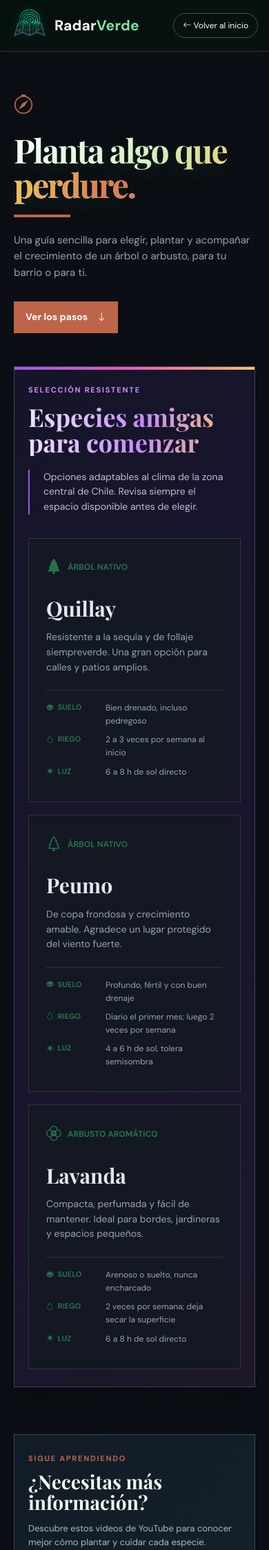
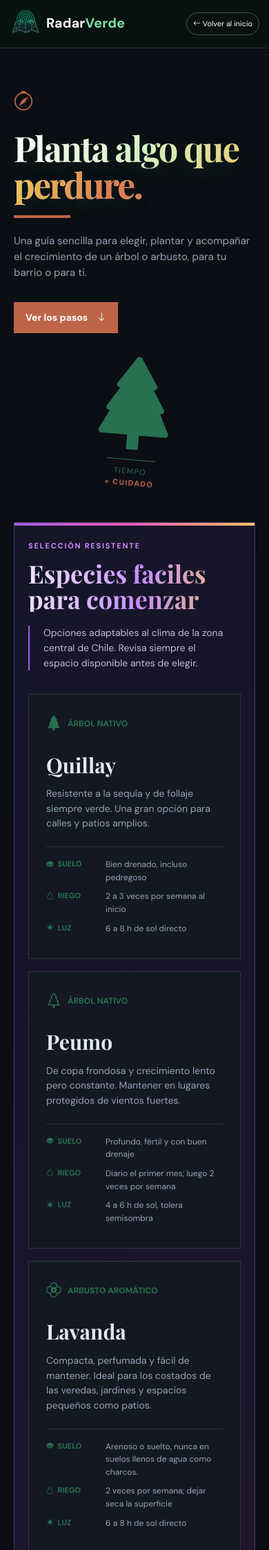
Before and after one commit to kagekaoo942/RadarVerde, a Flask app: page /guia in a window 390 px wide. Shown: the top 2247 px of the page at 69% size. Run offline with Flask 3, Linux system fonts and the light colour scheme.

Commit message:
termianr

```diff
--- a/css/guia.css
+++ b/css/guia.css
@@ -55,6 +55,7 @@ body {
     font-weight: 700;
     gap: 14px;
     letter-spacing: .01em;
+    min-width: 0;
 }
 
 .guide-brand img {
@@ -69,11 +70,17 @@ body {
     color: #7ee5a2;
 }
 
+.guide-brand > span {
+    min-width: 0;
+    overflow-wrap: anywhere;
+}
+
 .back-link {
     border: 1px solid rgba(168, 215, 149, .35);
     border-radius: 999px;
     font-size: 13px;
     padding: 8px 13px;
+    white-space: nowrap;
     transition: background-color .2s ease, border-color .2s ease;
 }
 
@@ -98,6 +105,15 @@ body {
     justify-content: space-between;
     min-height: 430px;
     padding: 72px 24px 66px;
+}
+
+.hero-copy,
+.section-heading,
+.species-card,
+.more-info-heading,
+.video-title,
+.watering-note > div:last-child {
+    min-width: 0;
 }
 
 .eyebrow {
@@ -159,6 +175,7 @@ body {
     color: var(--muted);
     font-size: 17px;
     max-width: 480px;
+    overflow-wrap: anywhere;
 }
 
 .hero-action {
@@ -250,6 +267,7 @@ body {
     color: var(--ink);
     font-size: 14px;
     max-width: 850px;
+    overflow-wrap: anywhere;
 }
 
 .steps-section,
@@ -307,6 +325,7 @@ body {
     color: var(--muted);
     font-size: 14px;
     max-width: 740px;
+    overflow-wrap: anywhere;
 }
 
 .split-heading {
@@ -350,6 +369,7 @@ body {
     color: #c4b9d9;
     font-size: 14px;
     max-width: 290px;
+    overflow-wrap: anywhere;
     padding-left: 20px;
 }
 
@@ -417,6 +437,7 @@ body {
     color: var(--muted);
     font-size: 14px;
     min-height: 68px;
+    overflow-wrap: anywhere;
 }
 
 .care-list {
@@ -446,6 +467,34 @@ body {
 .care-list dd {
     color: var(--muted);
     font-size: 12px;
+    overflow-wrap: anywhere;
+}
+
+.care-warning {
+    align-items: flex-start;
+    background: rgba(190, 101, 73, .12);
+    border: 1px solid rgba(242, 196, 95, .42);
+    color: #e6d8c3;
+    display: flex;
+    gap: 14px;
+    margin: -48px auto 72px;
+    max-width: 1112px;
+    padding: 18px 22px;
+}
+
+.care-warning > i {
+    color: #f2c45f;
+    flex: 0 0 auto;
+    font-size: 19px;
+    margin-top: 2px;
+}
+
+.care-warning p {
+    font-size: 13px;
+}
+
+.care-warning strong {
+    color: #f2c45f;
 }
 
 .more-info {
@@ -661,32 +710,55 @@ body {
 
 @media (max-width: 760px) {
     .guide-header {
+        align-items: center;
         min-height: 70px;
-        padding: 10px 16px;
+        gap: 12px;
+        padding: 8px 14px;
     }
 
     .guide-brand {
-        font-size: 21px;
-        gap: 9px;
+        flex: 1 1 auto;
+        font-size: clamp(18px, 5vw, 21px);
+        gap: 7px;
     }
 
     .guide-brand img {
-        height: 54px;
-        width: 54px;
+        height: 46px;
+        width: 46px;
     }
 
     .back-link {
-        font-size: 12px;
+        flex: 0 0 auto;
+        font-size: clamp(10px, 2.8vw, 12px);
+        padding: 7px 9px;
     }
 
     .guide-hero {
         align-items: flex-start;
+        flex-direction: column;
         min-height: auto;
         padding: 55px 20px 48px;
     }
 
+    .hero-copy h1 {
+        font-size: clamp(42px, 13vw, 62px);
+        overflow-wrap: normal;
+    }
+
     .hero-mark {
-        display: none;
+        align-self: center;
+        display: flex;
+        gap: 9px;
+        margin: 34px auto 0;
+        transform: rotate(5deg);
+    }
+
+    .hero-mark i {
+        font-size: clamp(135px, 30vw, 170px);
+    }
+
+    .hero-mark span {
+        font-size: 11px;
     }
 
     .hero-text {
@@ -706,7 +778,7 @@ body {
     .step-row {
         align-items: start;
         gap: 13px;
-        grid-template-columns: 29px 43px minmax(0, 1fr);
+        grid-template-columns: 25px 43px minmax(0, 1fr);
     }
 
     .step-icon {
@@ -751,6 +823,12 @@ body {
         display: block;
         margin: 0 20px 52px;
         padding: 26px 20px;
+    }
+
+    .care-warning {
+        max-width: calc(100% - 40px);
+        margin: -30px 20px 52px;
+        padding: 16px;
     }
 
     .more-info-heading > p:last-child {
--- a/templates/guia.html
+++ b/templates/guia.html
@@ -29,8 +29,8 @@
                 <h1>Planta algo que<br><em>perdure.</em></h1>
                 <p class="hero-text">Una guía sencilla para elegir, plantar y acompañar el crecimiento de un árbol o
                     arbusto, para tu barrio o para ti.</p>
-                <a class="hero-action" href="#pasos" id="guide-toggle" aria-controls="guide-reveal" aria-expanded="false">Ver los pasos <i class="bi bi-arrow-down"
-                    aria-hidden="true"></i></a>
+                <a class="hero-action" href="#pasos" id="guide-toggle" aria-controls="guide-reveal"
+                    aria-expanded="false">Ver los pasos <i class="bi bi-arrow-down" aria-hidden="true"></i></a>
             </div>
             <div class="hero-mark" aria-hidden="true">
                 <i class="bi bi-tree-fill"></i>
@@ -42,14 +42,14 @@
             <div class="guide-reveal-inner">
                 <section class="field-note" aria-label="Recomendación principal">
                     <i class="bi bi-info-circle-fill" aria-hidden="true"></i>
-                    <p><strong>La clave es observar.</strong> Antes de cavar, mira cuántas horas de sol recibe el lugar, cómo
-                        drena el agua y cuánto espacio tendrá la planta al crecer.</p>
+                    <p><strong>La clave es observar.</strong> Antes de cavar, mira cuántas horas de sol recibe el lugar,
+                        el tipo de suelo donde se plantará la especie
+                        y cuánto espacio tendrá la planta al crecer.</p>
                 </section>
-
                 <section class="steps-section" id="pasos">
                     <div class="section-heading">
-                <p class="eyebrow">Método en cinco movimientos</p>
-                <h2>De la tierra a la copa</h2>
+                        <p class="eyebrow">Métodos en cinco sencillos pasos</p>
+                        <h2>De la base hasta la copa</h2>
                     </div>
                     <div class="steps-list">
                         <article class="step-row">
@@ -57,7 +57,8 @@
                             <div class="step-icon"><i class="bi bi-geo-alt-fill" aria-hidden="true"></i></div>
                             <div>
                                 <h3>Elige el lugar</h3>
-                        <p>Busca un espacio con drenaje, lejos de cables y muros. Deja al menos 3 metros de distancia de
+                                <p>Busca un espacio con drenaje, lejos de cables y muros. Deja al menos 3 metros de
+                                    distancia de
                                     construcciones.</p>
                             </div>
                         </article>
@@ -66,7 +67,8 @@
                             <div class="step-icon"><i class="bi bi-brightness-high-fill" aria-hidden="true"></i></div>
                             <div>
                                 <h3>Lee la luz</h3>
-                        <p>Observa el sitio durante el día. La mayoría de las especies de esta guía necesita entre 4 y 8
+                                <p>Observa el sitio durante el día. La mayoría de las especies de esta guía necesita
+                                    entre 4 y 8
                                     horas de sol directo.</p>
                             </div>
                         </article>
@@ -75,7 +77,8 @@
                             <div class="step-icon"><i class="bi bi-moisture" aria-hidden="true"></i></div>
                             <div>
                                 <h3>Prepara el suelo</h3>
-                        <p>Haz un hoyo dos veces más ancho que el cepellón y de la misma profundidad. Mezcla la tierra
+                                <p>Haz un hoyo dos veces más ancho que el cepellón y de la misma profundidad. Mezcla la
+                                    tierra
                                     retirada con compost maduro.</p>
                             </div>
                         </article>
@@ -84,7 +87,8 @@
                             <div class="step-icon"><i class="bi bi-flower1" aria-hidden="true"></i></div>
                             <div>
                                 <h3>Planta sin apretar</h3>
-                        <p>Retira el contenedor con cuidado, afloja suavemente las raíces y deja el cuello de la planta
+                                <p>Retira el contenedor con cuidado, afloja suavemente las raíces y deja el cuello de la
+                                    planta
                                     al nivel del suelo.</p>
                             </div>
                         </article>
@@ -93,12 +97,19 @@
                             <div class="step-icon"><i class="bi bi-droplet-fill" aria-hidden="true"></i></div>
                             <div>
                                 <h3>Riega y protege</h3>
-                        <p>Forma un borde de tierra, riega lento hasta humedecer profundo y cubre alrededor con hojas
+                                <p>Forma un borde de tierra, riega lento hasta humedecer profundo y cubre alrededor con
+                                    hojas
                                     secas o mulch, sin tocar el tronco.</p>
                             </div>
                         </article>
                     </div>
                 </section>
+                <aside class="care-warning" aria-label="Advertencia sobre la guía">
+                    <i class="bi bi-exclamation-triangle-fill" aria-hidden="true"></i>
+                    <p><strong>Importante:</strong> Los pasos mencionados pueden variar según la especie, el lugar y el
+                        clima. En cualquier caso, infórmese y siempre consulte con algún experto ante cualquier duda que
+                        se tenga.</p>
+                </aside>
             </div>
         </div>
 
@@ -107,7 +118,7 @@
                 <div class="section-heading split-heading">
                     <div>
                         <p class="eyebrow">Selección resistente</p>
-                        <h2>Especies amigas<br>para comenzar</h2>
+                        <h2>Especies faciles<br>para comenzar</h2>
                     </div>
                     <p>Opciones adaptables al clima de la zona central de Chile. Revisa siempre el espacio disponible
                         antes de elegir.</p>
@@ -117,7 +128,7 @@
                         <div class="species-top"><i class="bi bi-tree-fill" aria-hidden="true"></i><span>Árbol
                                 nativo</span></div>
                         <h3>Quillay</h3>
-                        <p>Resistente a la sequía y de follaje siempreverde. Una gran opción para calles y patios
+                        <p>Resistente a la sequía y de follaje siempre verde. Una gran opción para calles y patios
                             amplios.</p>
                         <dl class="care-list">
                             <div>
@@ -138,7 +149,8 @@
                         <div class="species-top"><i class="bi bi-tree" aria-hidden="true"></i><span>Árbol nativo</span>
                         </div>
                         <h3>Peumo</h3>
-                        <p>De copa frondosa y crecimiento amable. Agradece un lugar protegido del viento fuerte.</p>
+                        <p>De copa frondosa y crecimiento lento pero constante. Mantener en lugares protegidos de
+                            vientos fuertes.</p>
                         <dl class="care-list">
                             <div>
                                 <dt><i class="bi bi-layers-fill"></i> Suelo</dt>
@@ -158,16 +170,18 @@
                         <div class="species-top"><i class="bi bi-flower2" aria-hidden="true"></i><span>Arbusto
                                 aromático</span></div>
                         <h3>Lavanda</h3>
-                        <p>Compacta, perfumada y fácil de mantener. Ideal para bordes, jardineras y espacios pequeños.
+                        <p>Compacta, perfumada y fácil de mantener. Ideal para los costados de las veredas, jardines y
+                            espacios pequeños
+                            como patios.</p>
                         </p>
                         <dl class="care-list">
                             <div>
                                 <dt><i class="bi bi-layers-fill"></i> Suelo</dt>
-                                <dd>Arenoso o suelto, nunca encharcado</dd>
+                                <dd>Arenoso o suelto, nunca en suelos llenos de agua como charcos.</dd>
                             </div>
                             <div>
                                 <dt><i class="bi bi-droplet"></i> Riego</dt>
-                                <dd>2 veces por semana; deja secar la superficie</dd>
+                                <dd>2 veces por semana; dejar seca la superficie</dd>
                             </div>
                             <div>
                                 <dt><i class="bi bi-sun-fill"></i> Luz</dt>
@@ -186,19 +200,28 @@
                 <p>Descubre estos videos de YouTube para conocer mejor cómo plantar y cuidar cada especie.</p>
             </div>
             <div class="video-links">
-                <a class="video-link" href="https://www.youtube.com/watch?v=VyvI7ibrkAQ" target="_blank" rel="noopener noreferrer">
+                <a class="video-link" href="https://www.youtube.com/watch?v=VyvI7ibrkAQ" target="_blank"
+                    rel="noopener noreferrer">
                     <span class="video-icon"><i class="bi bi-youtube" aria-hidden="true"></i></span>
-                    <span class="video-title"><strong><span class="video-number">01</span>Plantar un Quillay</strong><small>Ver guía en YouTube <i class="bi bi-play-circle" aria-hidden="true"></i></small></span>
+                    <span class="video-title"><strong><span class="video-number">01</span>Plantar un
+                            Quillay</strong><small>Ver guía en YouTube <i class="bi bi-play-circle"
+                                aria-hidden="true"></i></small></span>
                     <i class="bi bi-arrow-up-right" aria-hidden="true"></i>
                 </a>
-                <a class="video-link" href="https://www.youtube.com/watch?v=hcLEsIumjwU" target="_blank" rel="noopener noreferrer">
+                <a class="video-link" href="https://www.youtube.com/watch?v=hcLEsIumjwU" target="_blank"
+                    rel="noopener noreferrer">
                     <span class="video-icon"><i class="bi bi-youtube" aria-hidden="true"></i></span>
-                    <span class="video-title"><strong><span class="video-number">02</span>Plantar un Peumo</strong><small>Ver guía en YouTube <i class="bi bi-play-circle" aria-hidden="true"></i></small></span>
+                    <span class="video-title"><strong><span class="video-number">02</span>Plantar un
+                            Peumo</strong><small>Ver guía en YouTube <i class="bi bi-play-circle"
+                                aria-hidden="true"></i></small></span>
                     <i class="bi bi-arrow-up-right" aria-hidden="true"></i>
                 </a>
-                <a class="video-link" href="https://www.youtube.com/watch?v=zMd2cNPh66Q" target="_blank" rel="noopener noreferrer">
+                <a class="video-link" href="https://www.youtube.com/watch?v=zMd2cNPh66Q" target="_blank"
+                    rel="noopener noreferrer">
                     <span class="video-icon"><i class="bi bi-youtube" aria-hidden="true"></i></span>
-                    <span class="video-title"><strong><span class="video-number">03</span>Plantar Lavanda</strong><small>Ver guía en YouTube <i class="bi bi-play-circle" aria-hidden="true"></i></small></span>
+                    <span class="video-title"><strong><span class="video-number">03</span>Plantar
+                            Lavanda</strong><small>Ver guía en YouTube <i class="bi bi-play-circle"
+                                aria-hidden="true"></i></small></span>
                     <i class="bi bi-arrow-up-right" aria-hidden="true"></i>
                 </a>
             </div>
```
Lines whose indentation alone changed are shown as unchanged.
